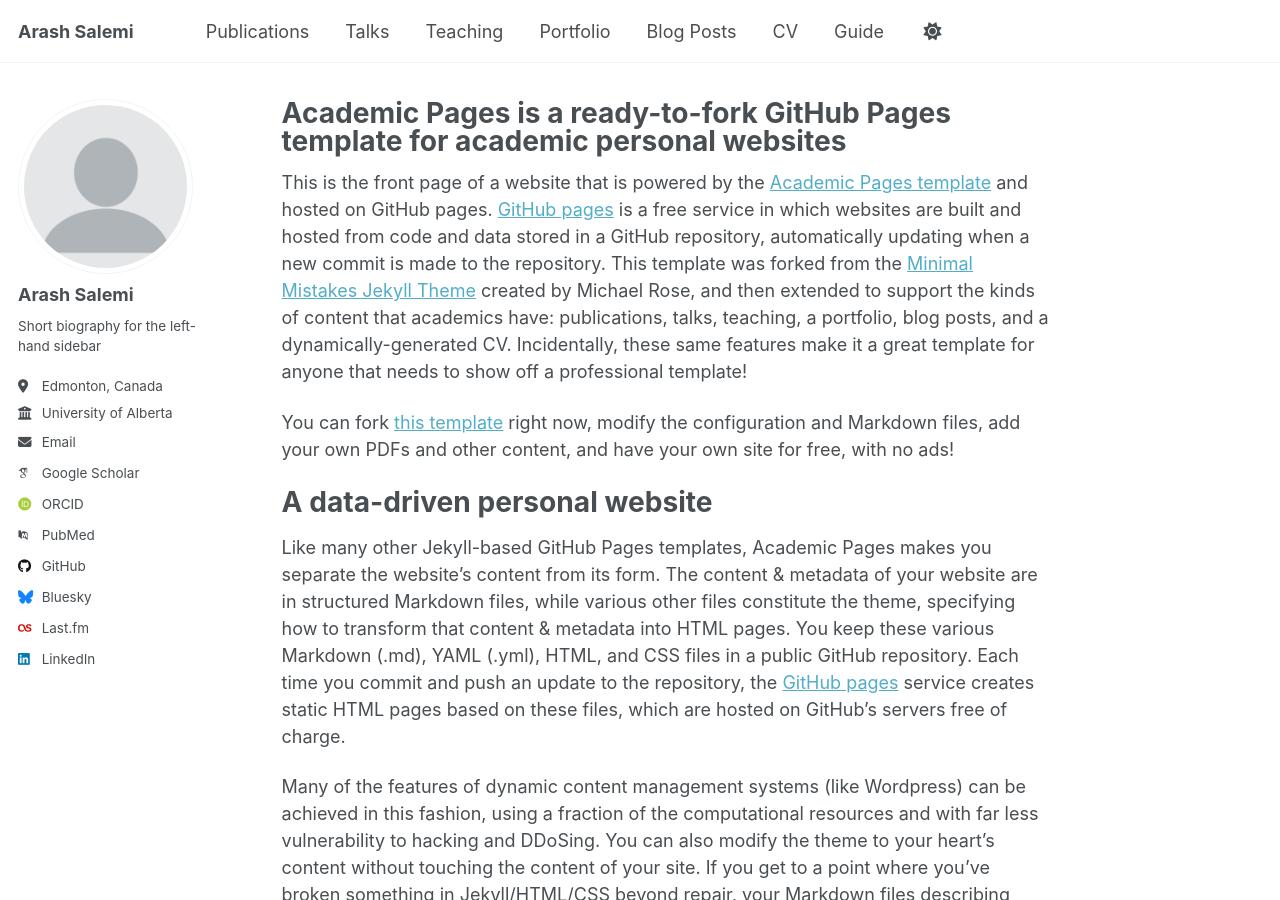
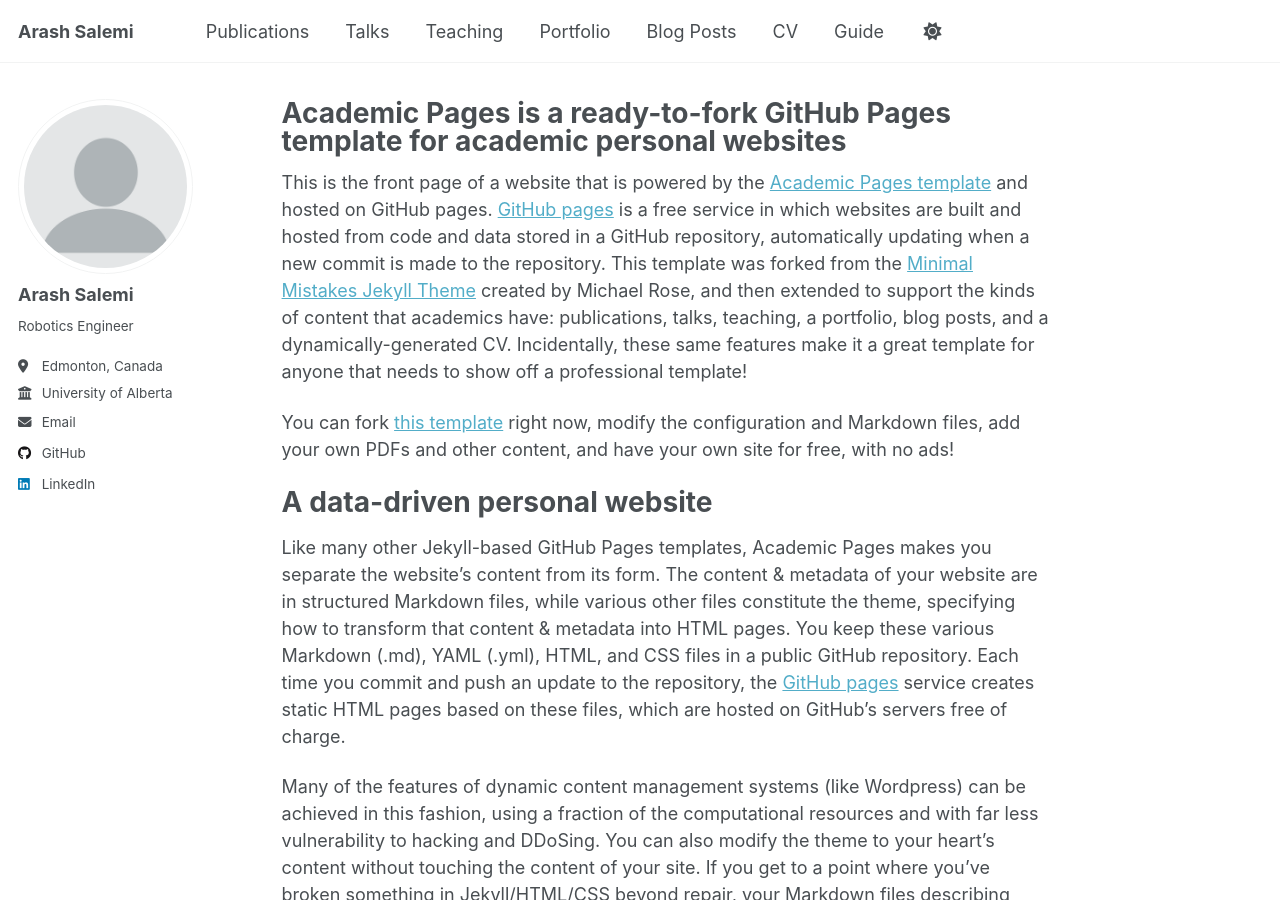
Before and after one commit to arash-salemi/arash-salemi.github.io, a Jekyll site: the page built from _pages/about.md, in a window 1280 px wide and 900 px high. Built offline with Jekyll 4.4.1, drawn with Linux system fonts in a browser that asks for light colours; some web fonts are replaced; a script that is not in the unit is left out.

Commit message:
Update _config.yml

```diff
--- a/_config.yml
+++ b/_config.yml
@@ -12,7 +12,7 @@ site_theme               : "default" # Currently available options are "default"
 title                    : "Arash Salemi"
 title_separator          : "-"
 name                     : &name "Arash Salemi"
-description              : &description >
+description              : &description
 
   I am currently pursuing my M.Sc. in Mechanical Engineering at the IDEA Lab, University of Alberta, under the supervision of Dr. Milad Nazarahari and Dr. Albert Vette. The objective of my current research is to apply principles of optimal control, state estimation, neuroscience, and reinforcement learning to optimize learning during robotic rehabilitation."
 
@@ -33,7 +33,7 @@ author:
   avatar           : "profile.png"
   name             : "Arash Salemi"
   pronouns         : # example: "he/him"
-  bio              : "Short biography for the left-hand sidebar"
+  bio              : "Robotics Engineer"
   location         : "Edmonton, Canada"
   employer         : "University of Alberta"
   uri              : # URL
@@ -42,12 +42,12 @@ author:
   # Academic websites
   academia         : # URL
   arxiv            : # URL - Update with the correct link to your profile
-  googlescholar    : "https://scholar.google.com/citations?user=PS_CX0AAAAAJ"
+  googlescholar    : # "https://scholar.google.com/citations?user=PS_CX0AAAAAJ"
   inspire-hep      : # URL
   impactstory      : # URL
-  orcid            : "http://orcid.org/yourorcidurl"
+  orcid            : # "http://orcid.org/yourorcidurl"
   semantic         : # URL
-  pubmed           : "https://www.ncbi.nlm.nih.gov/pubmed/?term=john+snow"
+  pubmed           : # "https://www.ncbi.nlm.nih.gov/pubmed/?term=john+snow"
   researchgate     : # URL
   scopus           : # URL
 
@@ -61,7 +61,7 @@ author:
 
   # Social media
   artstation       : # Username
-  bluesky          : "bsky.app" # Replace this with you Bluesky username
+  bluesky          : # "bsky.app" # Replace this with you Bluesky username
   facebook         : # Username
   flickr           : # Username
   foursquare       : # Username
@@ -69,7 +69,7 @@ author:
   google_plus      : # Username
   keybase          : # Username
   instagram        : # Username
-  lastfm           : "arash-salemi"
+  lastfm           : # "arash-salemi"
   linkedin         : "arash-salemi"
   mastodon         : # URL
   medium           : # URL
```
